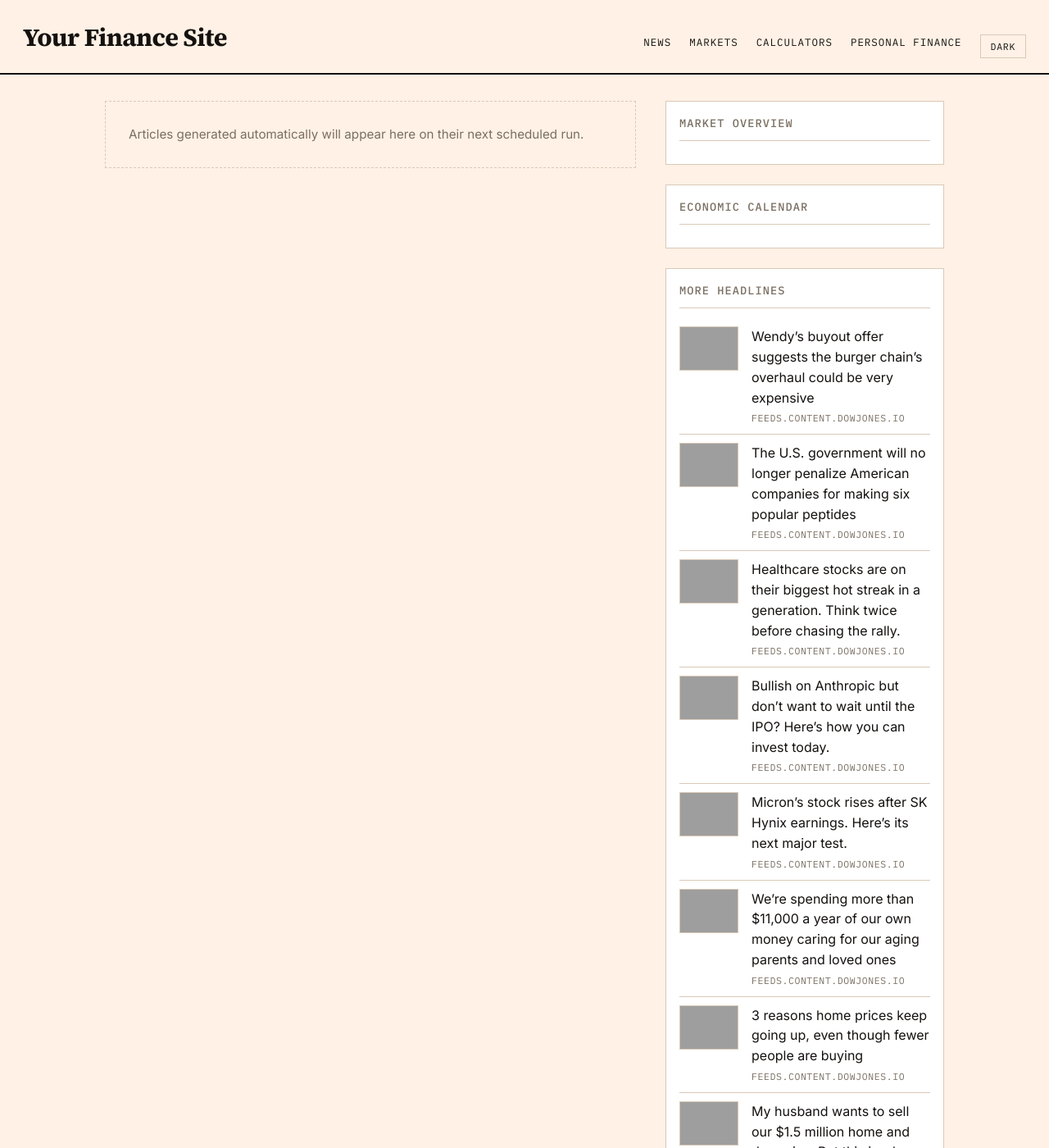
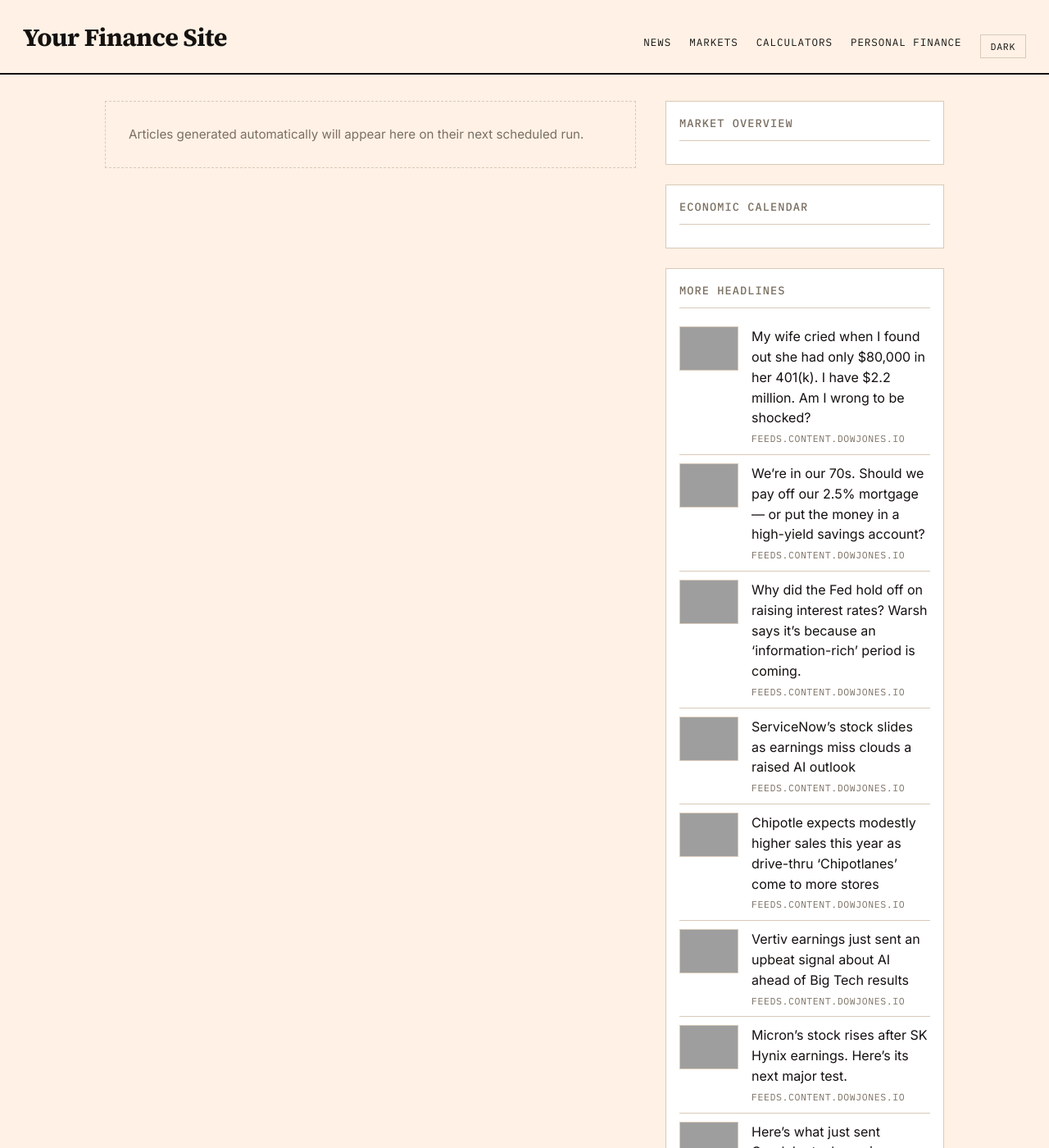
Before and after one commit to GlobTechCo/globtechco.github.io, a Jekyll site: the page built from index.html, in a window 1280 px wide and 1400 px high, cut to the strip 0-1400 px from the top of the window. Shown: the whole strip at 82% size. Built offline with Jekyll 4.4.1, drawn with Linux system fonts in a browser that asks for light colours; a script that is not in the unit is left out; the list of posts is cut into pages by our own code; some of the changed text lies outside the part shown; grey boxes are pictures that could not be loaded.

Commit message:
Auto-content update 2026-10-28

```diff
--- a/_data/aggregator.yml
+++ b/_data/aggregator.yml
@@ -1,50 +1,50 @@
-- title: "Wendy\u2019s buyout offer suggests the burger chain\u2019s overhaul could be very expensive"
-  link: "https://www.marketwatch.com/story/wendys-buyout-offer-suggests-the-burger-chains-overhaul-could-be-very-expensive-ff2c92bb?mod=mw_rss_topstories"
+- title: "My wife cried when I found out she had only $80,000 in her 401(k). I have $2.2 million. Am I wrong to be shocked?"
+  link: "https://www.marketwatch.com/story/my-wife-has-only-80-000-saved-for-retirement-i-have-2-2-million-am-i-wrong-to-be-shocked-3e27b490?mod=mw_rss_topstories"
   source: "feeds.content.dowjones.io"
-  pubdate: "Wed, 28 Oct 2026 17:24:00 GMT"
-  image: "https://images.mktw.net/im-15993308"
-- title: "The U.S. government will no longer penalize American companies for making six popular peptides"
-  link: "https://www.marketwatch.com/story/trump-administration-clears-the-way-for-production-of-peptides-like-bpc-157-and-tb-500-28ac2d11?mod=mw_rss_topstories"
+  pubdate: "Wed, 28 Oct 2026 21:45:00 GMT"
+  image: "https://images.mktw.net/im-19916000"
+- title: "We\u2019re in our 70s. Should we pay off our 2.5% mortgage \u2014 or put the money in a high-yield savings account?"
+  link: "https://www.marketwatch.com/story/we-are-in-our-70s-should-we-pay-off-our-2-5-mortgage-or-build-up-our-savings-5a35e9c1?mod=mw_rss_topstories"
   source: "feeds.content.dowjones.io"
-  pubdate: "Wed, 28 Oct 2026 16:57:00 GMT"
-  image: "https://images.mktw.net/im-87205296"
-- title: "Healthcare stocks are on their biggest hot streak in a generation. Think twice before chasing the rally."
-  link: "https://www.marketwatch.com/story/healthcare-stocks-are-on-their-biggest-hot-streak-in-a-generation-think-twice-before-chasing-the-rally-a043adfe?mod=mw_rss_topstories"
+  pubdate: "Wed, 28 Oct 2026 21:30:00 GMT"
+  image: "https://images.mktw.net/im-65126339"
+- title: "Why did the Fed hold off on raising interest rates? Warsh says it\u2019s because an \u2018information-rich\u2019 period is coming."
+  link: "https://www.marketwatch.com/story/why-did-the-fed-hold-off-on-raising-interest-rates-warsh-says-its-because-an-information-rich-period-is-coming-098ced8d?mod=mw_rss_topstories"
   source: "feeds.content.dowjones.io"
-  pubdate: "Wed, 28 Oct 2026 16:49:00 GMT"
-  image: "https://images.mktw.net/im-92764664"
-- title: "Bullish on Anthropic but don\u2019t want to wait until the IPO? Here\u2019s how you can invest today."
-  link: "https://www.marketwatch.com/story/bullish-on-anthropic-but-dont-want-to-wait-until-the-ipo-heres-how-you-can-invest-today-c5cb329e?mod=mw_rss_topstories"
+  pubdate: "Wed, 28 Oct 2026 21:27:00 GMT"
+  image: "https://images.mktw.net/im-91160392"
+- title: "ServiceNow\u2019s stock slides as earnings miss clouds a raised AI outlook"
+  link: "https://www.marketwatch.com/story/servicenows-stock-slides-as-earnings-miss-clouds-a-raised-ai-outlook-96e48385?mod=mw_rss_topstories"
   source: "feeds.content.dowjones.io"
-  pubdate: "Wed, 28 Oct 2026 16:13:00 GMT"
-  image: "https://images.mktw.net/im-02931772"
+  pubdate: "Wed, 28 Oct 2026 21:07:00 GMT"
+  image: "https://images.mktw.net/im-13468523"
+- title: "Chipotle expects modestly higher sales this year as drive-thru \u2018Chipotlanes\u2019 come to more stores"
+  link: "https://www.marketwatch.com/story/chipotle-expects-modestly-higher-sales-this-year-as-drive-thru-chipotlanes-come-to-more-stores-4f255bbc?mod=mw_rss_topstories"
+  source: "feeds.content.dowjones.io"
+  pubdate: "Wed, 28 Oct 2026 20:58:00 GMT"
+  image: "https://images.mktw.net/im-69392941"
+- title: "Vertiv earnings just sent an upbeat signal about AI ahead of Big Tech results"
+  link: "https://www.marketwatch.com/story/vertiv-earnings-just-sent-an-upbeat-signal-about-ai-ahead-of-big-tech-results-5714a105?mod=mw_rss_topstories"
+  source: "feeds.content.dowjones.io"
+  pubdate: "Wed, 28 Oct 2026 20:49:00 GMT"
+  image: "https://images.mktw.net/im-21062271"
 - title: "Micron\u2019s stock rises after SK Hynix earnings. Here\u2019s its next major test."
   link: "https://www.marketwatch.com/story/microns-stock-rises-after-sk-hynix-earnings-heres-its-next-major-test-99853d0e?mod=mw_rss_topstories"
   source: "feeds.content.dowjones.io"
-  pubdate: "Wed, 28 Oct 2026 16:03:00 GMT"
+  pubdate: "Wed, 28 Oct 2026 20:45:00 GMT"
   image: "https://images.mktw.net/im-89185439"
-- title: "We\u2019re spending more than $11,000 a year of our own money caring for our aging parents and loved ones"
+- title: "Here\u2019s what just sent Oracle\u2019s stock soaring"
+  link: "https://www.marketwatch.com/story/heres-what-just-sent-oracles-stock-soaring-7a1a91e2?mod=mw_rss_topstories"
+  source: "feeds.content.dowjones.io"
+  pubdate: "Wed, 28 Oct 2026 20:38:00 GMT"
+  image: "https://images.mktw.net/im-39641001"
+- title: "Caregivers are now spending more than $11,000 a year out of pocket\u2014up 60% in five years"
   link: "https://www.marketwatch.com/story/were-spending-more-than-11-000-a-year-of-our-own-money-caring-for-our-aging-parents-and-loved-ones-8fc5b2dc?mod=mw_rss_topstories"
   source: "feeds.content.dowjones.io"
-  pubdate: "Wed, 28 Oct 2026 15:36:00 GMT"
+  pubdate: "Wed, 28 Oct 2026 20:18:00 GMT"
   image: "https://images.mktw.net/im-86491605"
-- title: "3 reasons home prices keep going up, even though fewer people are buying"
-  link: "https://www.marketwatch.com/story/3-reasons-why-home-prices-keep-going-up-even-though-fewer-people-are-buying-9afa6106?mod=mw_rss_topstories"
+- title: "U.S. oil-refinery stocks are up roughly 150% this year. How long could this historic run last?"
+  link: "https://www.marketwatch.com/story/u-s-oil-refinery-stocks-are-up-roughly-150-this-year-how-long-could-this-historic-run-last-f01c590f?mod=mw_rss_topstories"
   source: "feeds.content.dowjones.io"
-  pubdate: "Wed, 28 Oct 2026 15:33:00 GMT"
-  image: "https://images.mktw.net/im-07831102"
-- title: "My husband wants to sell our $1.5 million home and downsize. But this is where we raised our kids \u2014 and I can\u2019t bear to leave."
-  link: "https://www.marketwatch.com/story/my-husband-wants-to-sell-our-1-5-million-home-and-invest-the-proceeds-but-this-is-where-we-raised-our-kids-and-i-cant-bear-to-leave-4feb46ed?mod=mw_rss_topstories"
-  source: "feeds.content.dowjones.io"
-  pubdate: "Wed, 28 Oct 2026 15:15:00 GMT"
-  image: "https://images.mktw.net/im-80913840"
-- title: "McDonald\u2019s new bet on chicken hits a snag as franchisees say the birds are too big"
-  link: "https://www.marketwatch.com/story/mcdonalds-new-bet-on-chicken-hits-a-snag-as-franchisees-say-the-birds-are-too-big-c3e8dd77?mod=mw_rss_topstories"
-  source: "feeds.content.dowjones.io"
-  pubdate: "Wed, 28 Oct 2026 15:15:00 GMT"
-  image: "https://images.mktw.net/im-48023311"
-- title: "These software stocks could be winners as earnings season kicks into high gear"
-  link: "https://www.marketwatch.com/story/these-software-stocks-could-be-winners-as-earnings-season-kicks-into-high-gear-8decddf7?mod=mw_rss_topstories"
-  source: "feeds.content.dowjones.io"
-  pubdate: "Wed, 28 Oct 2026 15:06:00 GMT"
-  image: "https://images.mktw.net/im-738814"
+  pubdate: "Wed, 28 Oct 2026 20:16:00 GMT"
+  image: "https://images.mktw.net/im-12312453"
```
